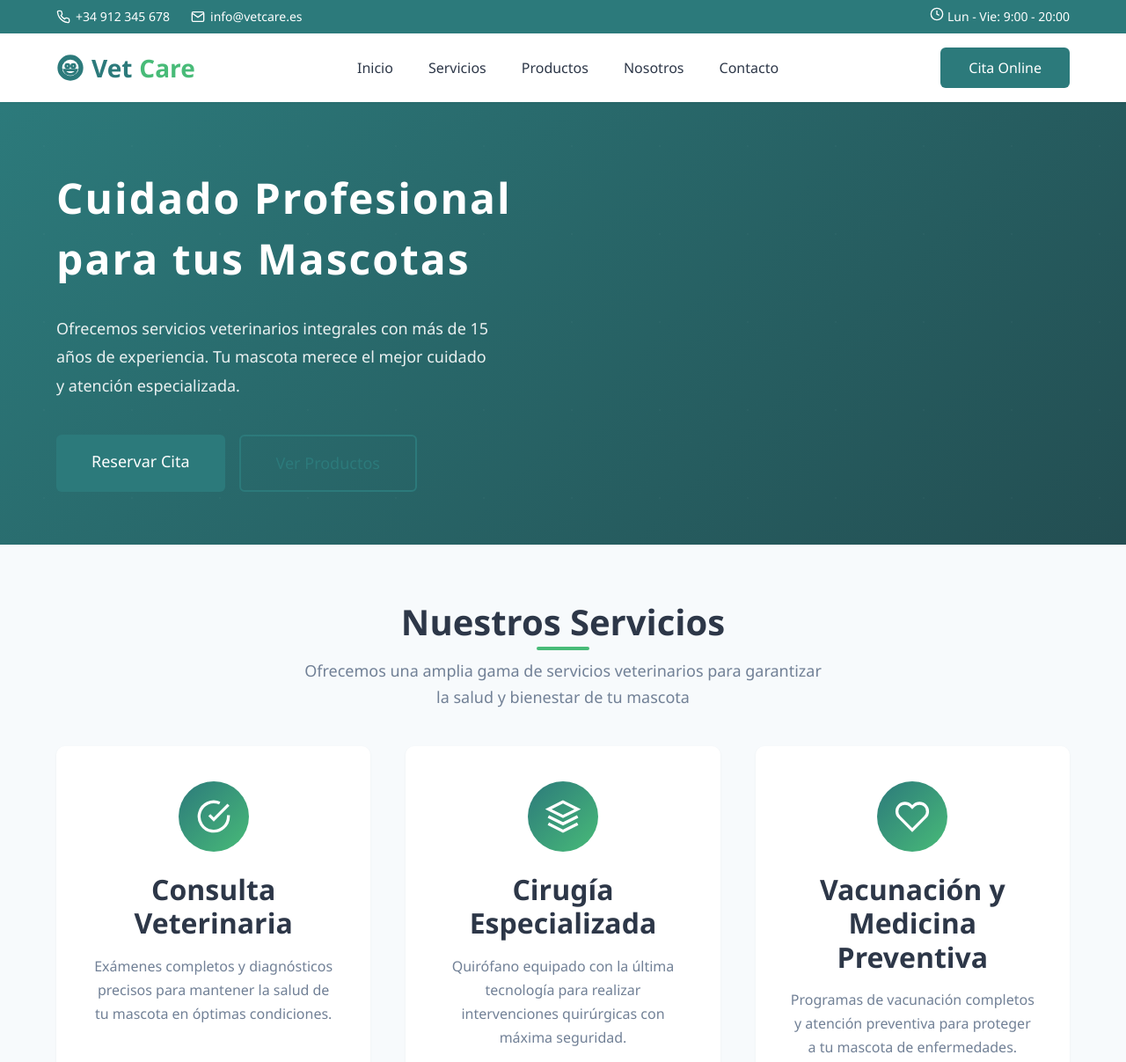
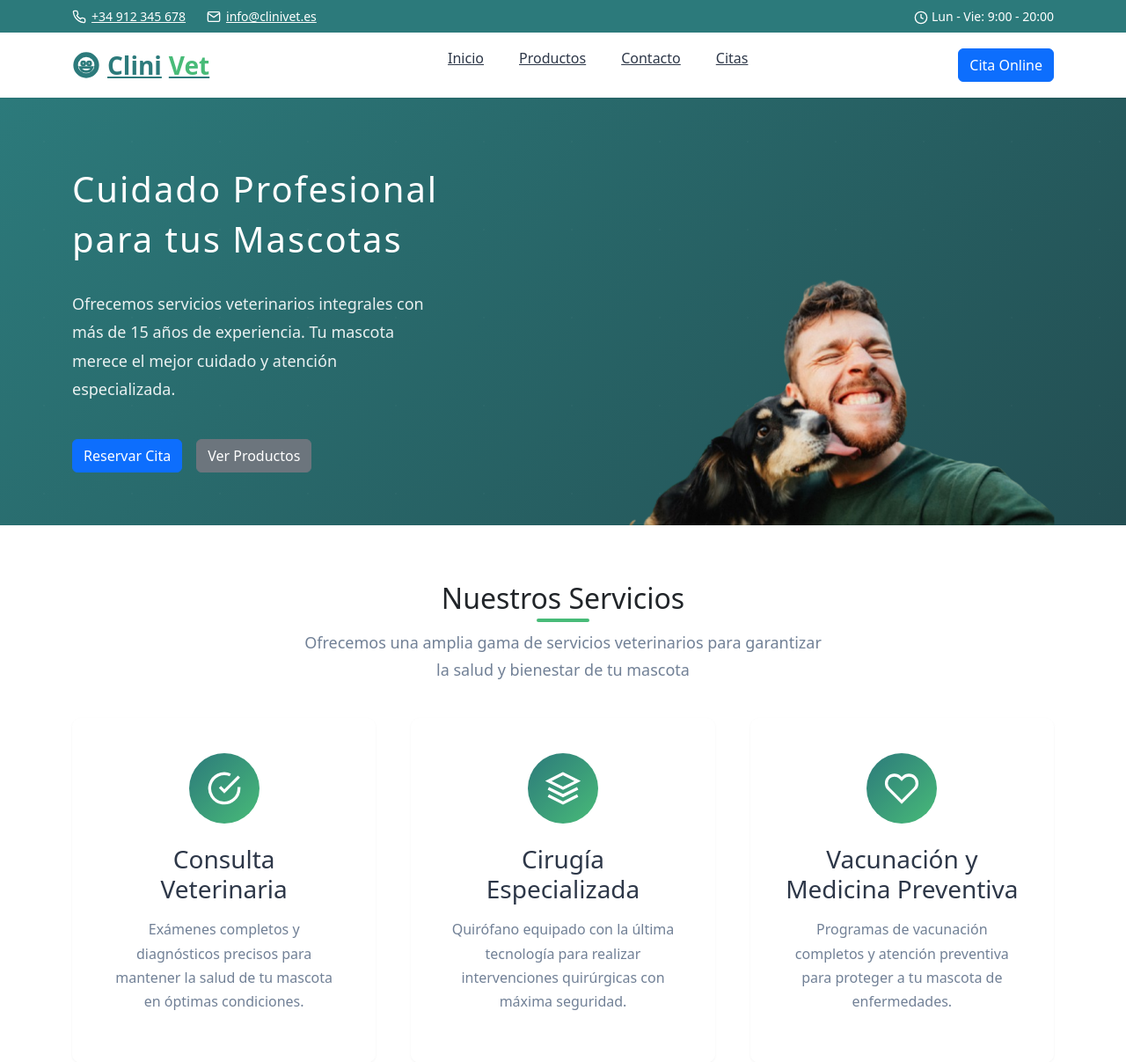
Before and after one commit to Jesus32111/ProyectoTT2, a PHP site: page / in a window 1280 px wide. Shown: the top 1207 px of the page at 88% size. Run offline with PHP 8.4, Linux system fonts and the light colour scheme; some libraries are stand-ins or nearby versions.

Commit message:
Add files via upload

```diff
--- a/index.php
+++ b/index.php
@@ -2,29 +2,36 @@
 error_reporting(E_ALL);
 ini_set('display_errors', 1);
 
-// Ruta base del proyecto
 define('BASE_PATH', __DIR__);
 
-// Incluir header
+// Determinar la acción y la página
+$action = isset($_GET['action']) ? $_GET['action'] : null;
+$page = isset($_GET['page']) ? $_GET['page'] : 'home';
+
+// Enrutamiento
+if ($action === 'contact') {
+    include BASE_PATH . '/controlador/contacto_controlador.php';
+} else {
     include BASE_PATH . '/vista/layouts/header.php';
 
-// Determinar la vista a cargar
-$page = isset($_GET['page']) ? $_GET['page'] : 'home';
-
-// Vistas válidas
     $valid_pages = [
         'home' => BASE_PATH . '/vista/pages/home.php',
         'products' => BASE_PATH . '/vista/pages/products.php',
         'product-detail' => BASE_PATH . '/vista/pages/product-detail.php',
+        'contact' => BASE_PATH . '/vista/pages/contact.php',
+        'citas' => BASE_PATH . '/vista/pages/citas.php',
     ];
 
-// Cargar la vista si existe
+    if ($page === 'citas') {
+        include BASE_PATH . '/controlador/citas_controlador.php';
+    }
+
     if (array_key_exists($page, $valid_pages)) {
         include $valid_pages[$page];
     } else {
         echo '<main class="container"><h2>Página no encontrada</h2></main>';
     }
 
-// Incluir footer
     include BASE_PATH . '/vista/layouts/footer.php';
+}
 ?>
--- a/vista/layouts/footer.php
+++ b/vista/layouts/footer.php
@@ -2,7 +2,7 @@
         <div class="container">
             <div class="footer-content">
                 <div class="footer-section">
-                    <h3>VetCare</h3>
+                    <h3>CliniVet</h3>
                     <p>Cuidamos de tus mascotas con profesionalidad y dedicacion. Mas de 15 anos de experiencia en el cuidado veterinario integral.</p>
                     <div class="social-links">
                         <a href="#" class="social-link smooth-transition" aria-label="Facebook">
@@ -57,15 +57,15 @@
                     <p>
                         <strong>Direccion:</strong><br>
                         Calle Veterinaria, 123<br>
-                        28001 Madrid, Espana
+                        Meliton Carbajal 450, Ate
                     </p>
                     <p>
                         <strong>Telefono:</strong><br>
-                        <a href="tel:+34912345678">+34 912 345 678</a>
+                        <a href="tel:+34912345678">+51 984360290</a>
                     </p>
                     <p>
                         <strong>Email:</strong><br>
-                        <a href="mailto:info@vetcare.es">info@vetcare.es</a>
+                        <a href="mailto:info@vetcare.es">info@clinivet.pe</a>
                     </p>
                     <p>
                         <strong>Horario:</strong><br>
@@ -138,6 +138,28 @@
                     });
                 });
             }
+
+            const dog1 = document.querySelector('.animated-dog.dog1');
+            const dog2 = document.querySelector('.animated-dog.dog2');
+
+            if (dog1 && dog2) {
+                const animate = (current, next) => {
+                    current.classList.add('active');
+                    current.classList.remove('inactive');
+
+                    setTimeout(() => {
+                        current.classList.add('inactive');
+                        current.classList.remove('active');
+
+                        setTimeout(() => {
+                            current.style.display = 'none';
+                            next.style.display = 'block';
+                            animate(next, current);
+                        }, 1000);
+                    }, 2500);
+                };
+                animate(dog1, dog2);
+            }
         });
     </script>
 </body>
--- a/vista/layouts/header.php
+++ b/vista/layouts/header.php
@@ -5,10 +5,12 @@
     <meta name="viewport" content="width=device-width, initial-scale=1.0">
     <meta name="description" content="Veterinaria profesional - Cuidado integral para tus mascotas. Productos de calidad y servicios veterinarios.">
     <meta name="keywords" content="veterinaria, mascotas, productos veterinarios, alimentos, medicamentos">
-    <title><?php echo isset($pageTitle) ? $pageTitle . ' - ' : ''; ?>VetCare - Veterinaria Profesional</title>
+    <title><?php echo isset($pageTitle) ? $pageTitle . ' - ' : ''; ?>Clini Vet - Veterinaria Profesional</title>
 
     <link rel="stylesheet" href="assets/css/main.css">
     <link rel="stylesheet" href="assets/css/animations.css">
+    <link rel="stylesheet" href="assets/css/custom.css">
+    <link href="https://cdn.jsdelivr.net/npm/bootstrap@5.3.3/dist/css/bootstrap.min.css" rel="stylesheet" integrity="sha384-QWTKZyjpPEjISv5WaRU9OFeRpok6YctnYmDr5pNlyT2bRjXh0JMhjY6hW+ALEwIH" crossorigin="anonymous">
 </head>
 <body>
     <header class="header animate-fade-in-down">
@@ -21,12 +23,12 @@
                         </svg>
                         +34 912 345 678
                     </a>
-                    <a href="mailto:info@vetcare.es">
+                    <a href="mailto:info@clinivet.es">
                         <svg width="16" height="16" viewBox="0 0 24 24" fill="none" stroke="currentColor" stroke-width="2">
                             <path d="M4 4h16c1.1 0 2 .9 2 2v12c0 1.1-.9 2-2 2H4c-1.1 0-2-.9-2-2V6c0-1.1.9-2 2-2z"></path>
                             <polyline points="22,6 12,13 2,6"></polyline>
                         </svg>
-                        info@vetcare.es
+                        info@clinivet.es
                     </a>
                 </div>
                 <div class="header-schedule">
@@ -47,16 +49,15 @@
                         <path d="M8 10.5c0-.83.67-1.5 1.5-1.5s1.5.67 1.5 1.5-.67 1.5-1.5 1.5S8 11.33 8 10.5zm5 0c0-.83.67-1.5 1.5-1.5s1.5.67 1.5 1.5-.67 1.5-1.5 1.5-1.5-.67-1.5-1.5z"/>
                         <path d="M12 17.5c2.33 0 4.31-1.46 5.11-3.5H6.89c.8 2.04 2.78 3.5 5.11 3.5z"/>
                     </svg>
-                    Vet<span>Care</span>
+                    Clini<span>Vet</span>
                 </a>
 
                 <nav>
                     <ul class="nav-menu">
-                        <li><a href="/" class="<?php echo (isset($currentPage) && $currentPage === 'home') ? 'active' : ''; ?>">Inicio</a></li>
-                        <li><a href="/servicios" class="<?php echo (isset($currentPage) && $currentPage === 'services') ? 'active' : ''; ?>">Servicios</a></li>
-                        <li><a href="/productos" class="<?php echo (isset($currentPage) && $currentPage === 'products') ? 'active' : ''; ?>">Productos</a></li>
-                        <li><a href="/sobre-nosotros" class="<?php echo (isset($currentPage) && $currentPage === 'about') ? 'active' : ''; ?>">Nosotros</a></li>
-                        <li><a href="/contacto" class="<?php echo (isset($currentPage) && $currentPage === 'contact') ? 'active' : ''; ?>">Contacto</a></li>
+                        <li><a href="?page=home" class="<?php echo (isset($currentPage) && $currentPage === 'home') ? 'active' : ''; ?>">Inicio</a></li>
+                        <li><a href="?page=products" class="<?php echo (isset($currentPage) && $currentPage === 'products') ? 'active' : ''; ?>">Productos</a></li>
+                        <li><a href="?page=contact" class="<?php echo (isset($currentPage) && $currentPage === 'contact') ? 'active' : ''; ?>">Contacto</a></li>
+                        <li><a href="?page=citas" class="<?php echo (isset($currentPage) && $currentPage === 'citas') ? 'active' : ''; ?>">Citas</a></li>
                     </ul>
                 </nav>
 
--- a/vista/pages/home.php
+++ b/vista/pages/home.php
@@ -21,9 +21,9 @@ $currentPage = 'home';
         </div>
         </div>
 
-        <div class="hero-image">
-            <img src="assets/img/perro.png" alt="Perro feliz" class="slide-image img1">
-            <img src="assets/img/perro1.png" alt="Perro feliz 2" class="slide-image img2">
+        <div class="hero-image-animation">
+            <img src="assets/img/perro.png" alt="Perro feliz" class="animated-dog dog1">
+            <img src="assets/img/perro1.png" alt="Perro feliz 2" class="animated-dog dog2">
         </div>
 
 
@@ -157,7 +157,7 @@ $currentPage = 'home';
             </div>
 
             <div style="text-align: center; margin-top: 40px;">
-                <a href="/productos" class="btn btn-primary btn-large">Ver Todos los Productos</a>
+                <a href="?page=products" class="btn btn-primary btn-large">Ver Todos los Productos</a>
             </div>
         </div>
     </section>
--- a/vista/pages/products.php
+++ b/vista/pages/products.php
@@ -1,7 +1,6 @@
 <?php
 $pageTitle = 'Productos';
 $currentPage = 'products';
-include __DIR__ . '/../layouts/header.php';
 ?>
 
 <main>
@@ -186,5 +185,3 @@ include __DIR__ . '/../layouts/header.php';
         </div>
     </section>
 </main>
-
-<?php include __DIR__ . '/../layouts/footer.php'; ?>
```
Also changed, not shown: config/database.php (added, +16 -0 lines), controlador/citas_controlador.php (added, +20 -0 lines), controlador/contacto_controlador.php (added, +38 -0 lines), vista/pages/citas.php (added, +48 -0 lines), vista/pages/contact.php (added, +49 -0 lines), assets/img/perro.png. Lines whose indentation alone changed are shown as unchanged.
